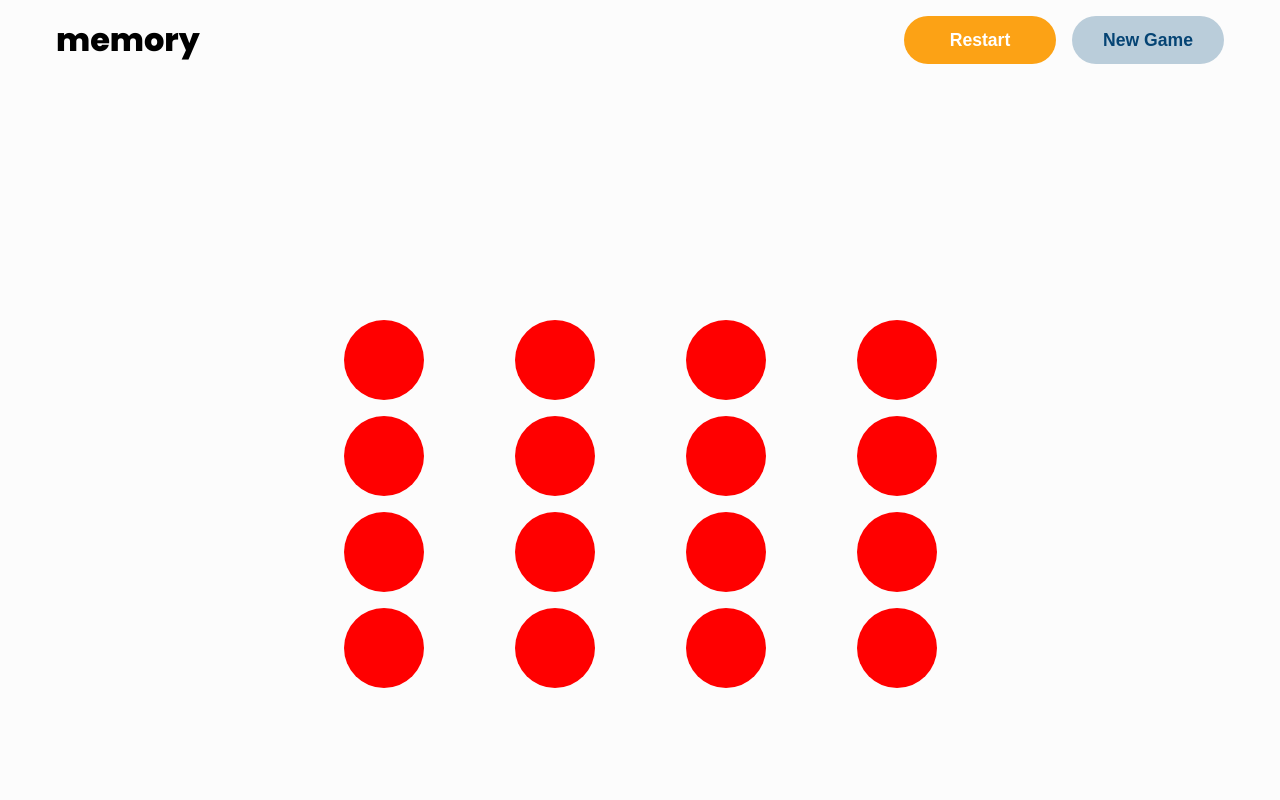
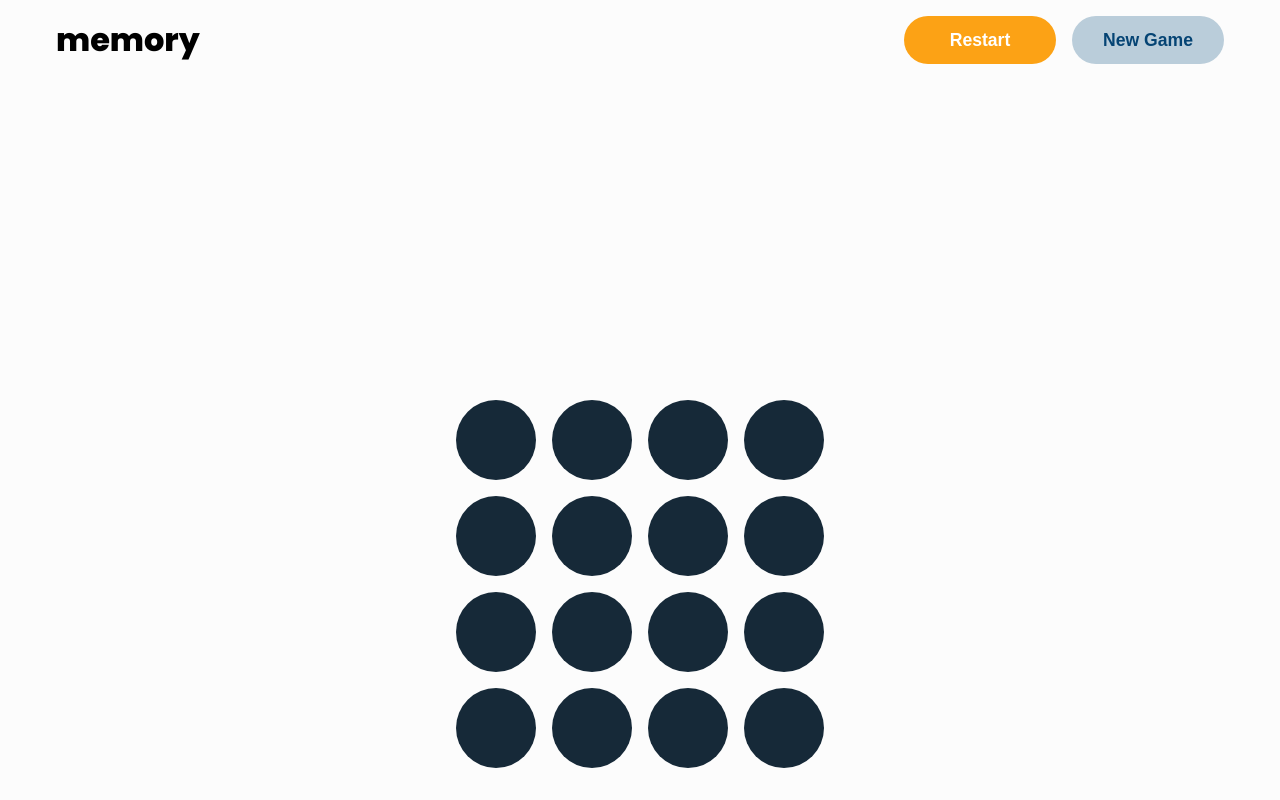
Before and after one commit to Rupam-Shil/memorygamvue, a Vue app: page /#/ in a window 1280 px wide. Both pictures are taken after a click on the button "Start Game". Built offline with nearby package versions, Linux system fonts and the light colour scheme.

Commit message:
circle ui added

```diff
--- a/src/components/Circleeach.vue
+++ b/src/components/Circleeach.vue
@@ -1,14 +1,62 @@
 <template>
-	<div class="circle"></div>
+	<div class="circle" @click="clicked" ref="circle">
+		<div class="circle-front"></div>
+		<div class="circle-back"></div>
+	</div>
 </template>
 
-<script setup></script>
+<script setup>
+import { ref, onMounted } from 'vue';
+
+const circle = ref('');
+
+const clicked = () => {
+	circle.value.classList.add('active');
+};
+
+onMounted(() => {});
+</script>
 
 <style lang="scss" scoped>
 .circle {
 	width: 80px;
 	height: 80px;
 	border-radius: 50%;
-	background: red;
+	cursor: pointer;
+	position: relative;
+	perspective: 100px;
+	transition: transform 0.8s;
+	transform-style: preserve-3d;
+	&-front,
+	&-back {
+		width: 100%;
+		height: 100%;
+		border-radius: 50%;
+		backface-visibility: hidden;
+		position: absolute;
+	}
+	&-front {
+		background: var(--unchecked);
+		transform: rotateY(180deg);
+		display: grid;
+		place-items: center;
+		color: var(--white);
+		font-size: 2rem;
+		font-weight: 600;
+	}
+	&-back {
+		background: var(--dark-bg);
+	}
+	&.active {
+		.circle-front {
+			transform: rotateY(180deg);
+		}
+		transform: rotateY(180deg);
+		&.matched {
+			.circle-front {
+				background: var(--yellow);
+			}
+		}
+	}
 }
 </style>
--- a/src/components/Guesscard.vue
+++ b/src/components/Guesscard.vue
@@ -18,9 +18,7 @@ const arr = ref(new Array(startValue.value.size * startValue.value.size));
 
 <style lang="scss" scoped>
 .game-container {
-	width: 100%;
 	max-width: 700px;
-	min-height: 30rem;
 	height: max-content;
 	padding: 1rem;
 	display: grid;
```
